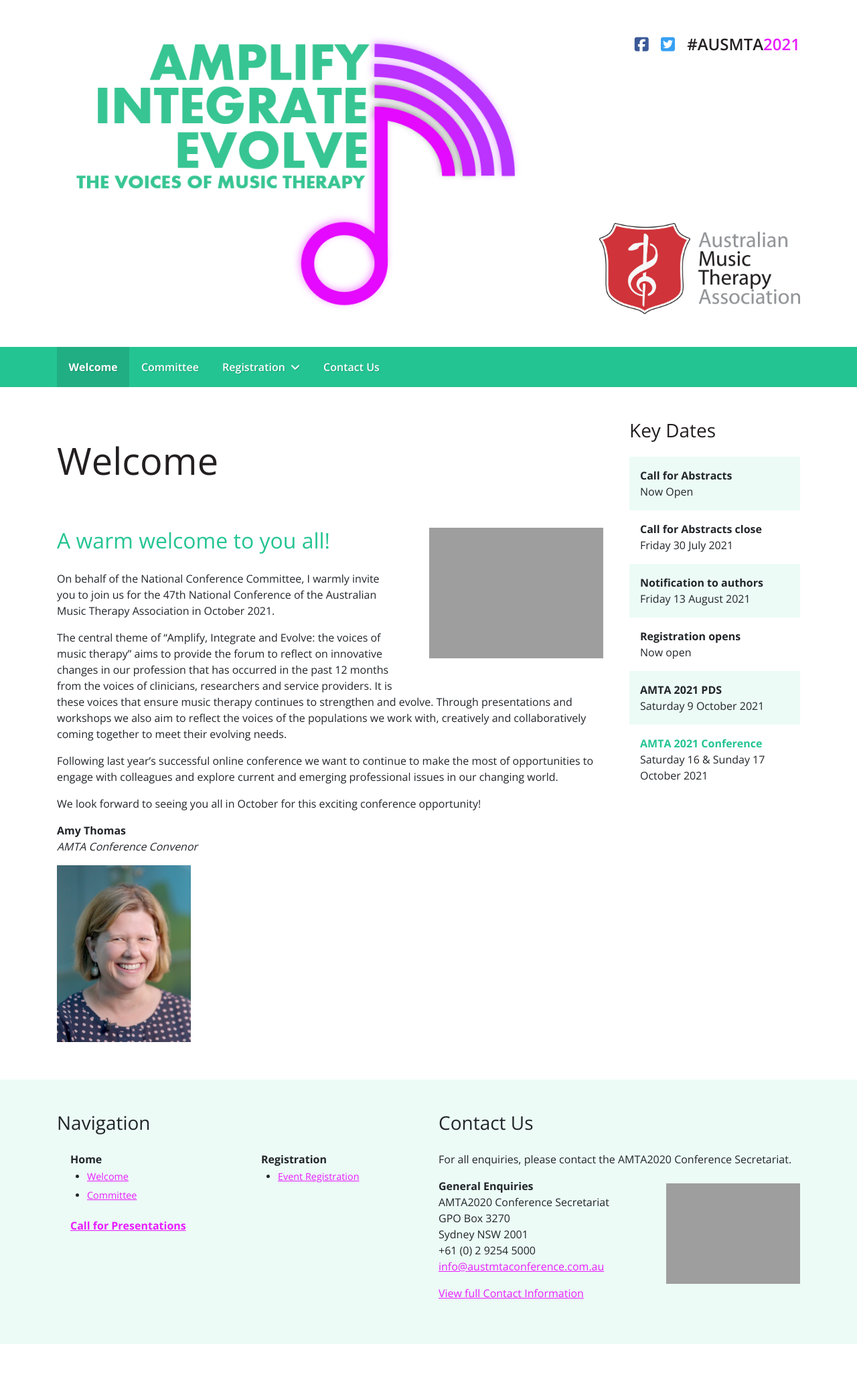
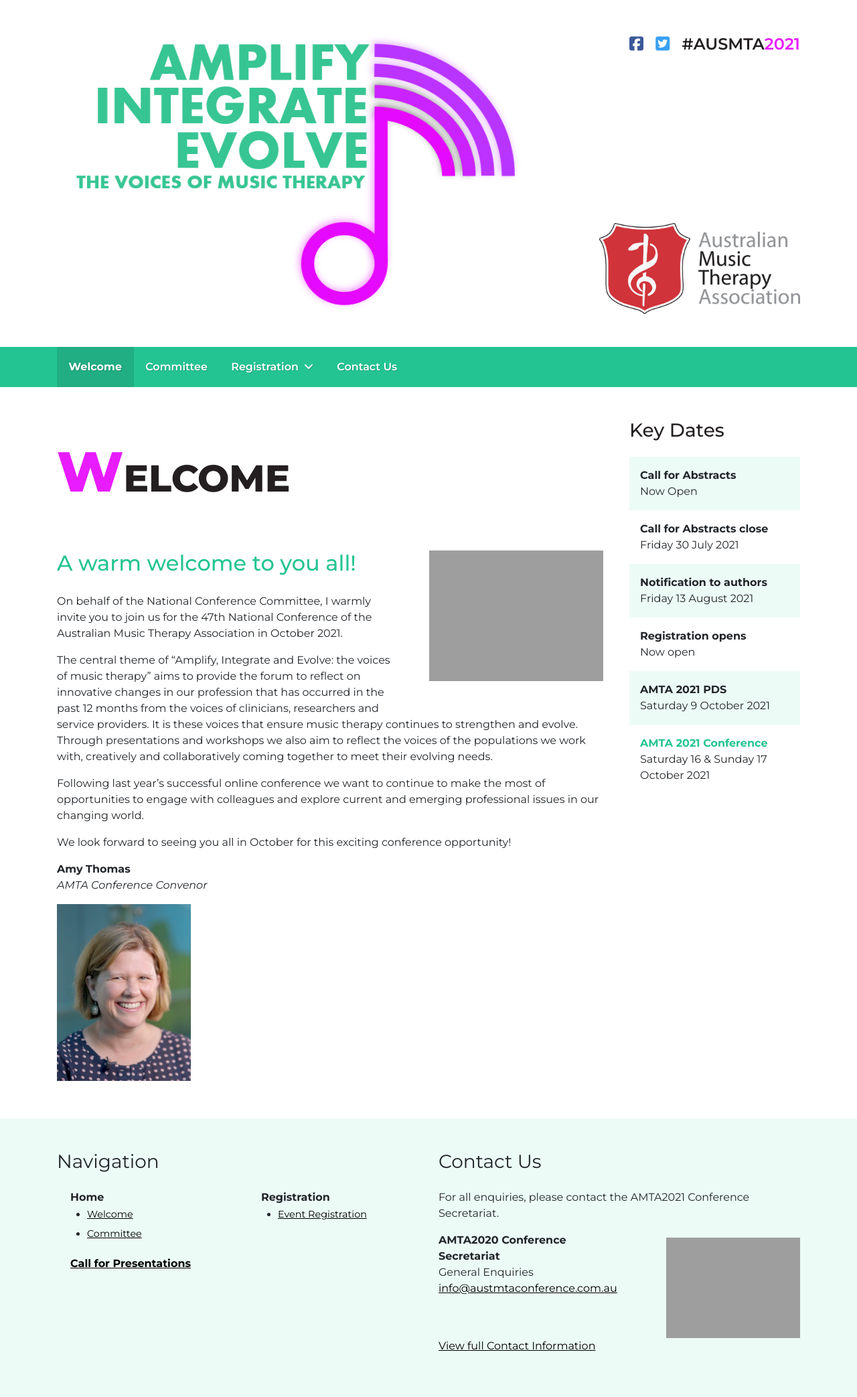
Before and after one commit to ICMS-Australasia/AMTA2021, a PHP site: page /index.php in a window 1280 px wide. Shown: the whole page at 67% size. Before the commit the page ends 2007 px from the top, so only its background shows below. Run offline with PHP 8.4, Linux system fonts and the light colour scheme; some libraries are stand-ins or nearby versions; grey boxes are pictures that could not be loaded.

Commit message:
Updated style

```diff
--- a/include/footer.php
+++ b/include/footer.php
@@ -72,15 +72,12 @@
 
   <h3>Contact Us</h3>
 
-  <p>For all enquiries, please contact the AMTA2020 Conference Secretariat.</p>
+  <p>For all enquiries, please contact the AMTA2021 Conference Secretariat.</p>
 
   <div class="row">
     <div class="col-6">
-      <p><strong>General Enquiries</strong><br>
-        AMTA2020 Conference Secretariat<br>
-        GPO Box 3270<br>
-        Sydney NSW 2001<br>
-        +61 (0) 2 9254 5000<br>
+      <p><strong>AMTA2020 Conference Secretariat</strong><br>
+        General Enquiries<br>
         <a href="mailto:info@austmtaconference.com.au">info@austmtaconference.com.au</a>
       </p>
     </div>
--- a/style.css
+++ b/style.css
@@ -1,6 +1,7 @@
 @import url("https://fonts.googleapis.com/css2?family=Open+Sans:wght@300;400;600;700&display=swap");
+@import url("https://fonts.googleapis.com/css2?family=Montserrat:ital,wght@0,100;0,200;0,300;0,400;0,500;0,600;0,700;0,800;0,900;1,100;1,200;1,300;1,400;1,500;1,600;1,700;1,800;1,900&display=swap");
 body {
-  font-family: 'Open Sans', sans-serif; }
+  font-family: 'Montserrat', sans-serif; }
 
 .header {
   background-color: white; }
@@ -109,7 +110,11 @@ body {
   font-size: 3.5em;
   margin-bottom: 1.2em;
   margin-top: 0.5em;
-  font-weight: 400; }
+  font-weight: 800;
+  text-transform: uppercase; }
+  .content h1::first-letter {
+    color: #E81CFF;
+    font-size: 1.5em; }
 .content h2 {
   color: #24C492;
   font-size: 2em;
@@ -319,7 +324,7 @@ body {
     .footer .footer-menu .submenu > li {
       margin-bottom: 10px; }
       .footer .footer-menu .submenu > li > a {
-        color: #E81CFF; }
+        color: black; }
     .footer .footer-menu .submenu ul {
       font-weight: normal;
       list-style: disc;
@@ -330,10 +335,10 @@ body {
       .footer .footer-menu .submenu ul a {
         text-decoration: underline; }
   .footer a {
-    color: #E81CFF;
+    color: #000;
     text-decoration: underline; }
     .footer a:hover {
-      color: #d000e8; }
+      color: #666666; }
 
 @media (max-width: 768px) {
   .header {
--- a/style.scss
+++ b/style.scss
@@ -1,4 +1,5 @@
 @import url('https://fonts.googleapis.com/css2?family=Open+Sans:wght@300;400;600;700&display=swap');
+@import url('https://fonts.googleapis.com/css2?family=Montserrat:ital,wght@0,100;0,200;0,300;0,400;0,500;0,600;0,700;0,800;0,900;1,100;1,200;1,300;1,400;1,500;1,600;1,700;1,800;1,900&display=swap');
 $black: #231f20;
 $turquoise: #24C492;
 $beige: #EEEEDA;
@@ -6,7 +7,7 @@ $purple: #E81CFF;
 $dpurple: #B93AFF;
 
 body {
-  font-family: 'Open Sans', sans-serif;
+  font-family: 'Montserrat', sans-serif;
 }
 
 .header {
@@ -154,7 +155,12 @@ body {
     font-size: 3.5em;
     margin-bottom: 1.2em;
     margin-top: 0.5em;
-    font-weight: 400;
+    font-weight: 800;
+    text-transform: uppercase;
+    &::first-letter {
+      color: $purple;
+      font-size: 1.5em;
+    }
   }
 
   h2 {
@@ -457,7 +463,7 @@ body {
       margin-bottom: 10px;
 
       > a {
-        color: $purple;
+        color: black;
       }
     }
 
@@ -478,11 +484,11 @@ body {
   }
 
   a {
-    color: $purple;
+    color: #000;
     text-decoration: underline;
 
     &:hover {
-      color: darken($purple, 10%);
+      color: lighten(#000, 40%);
     }
   }
 }
```
Also changed, not shown: 1 other file.
